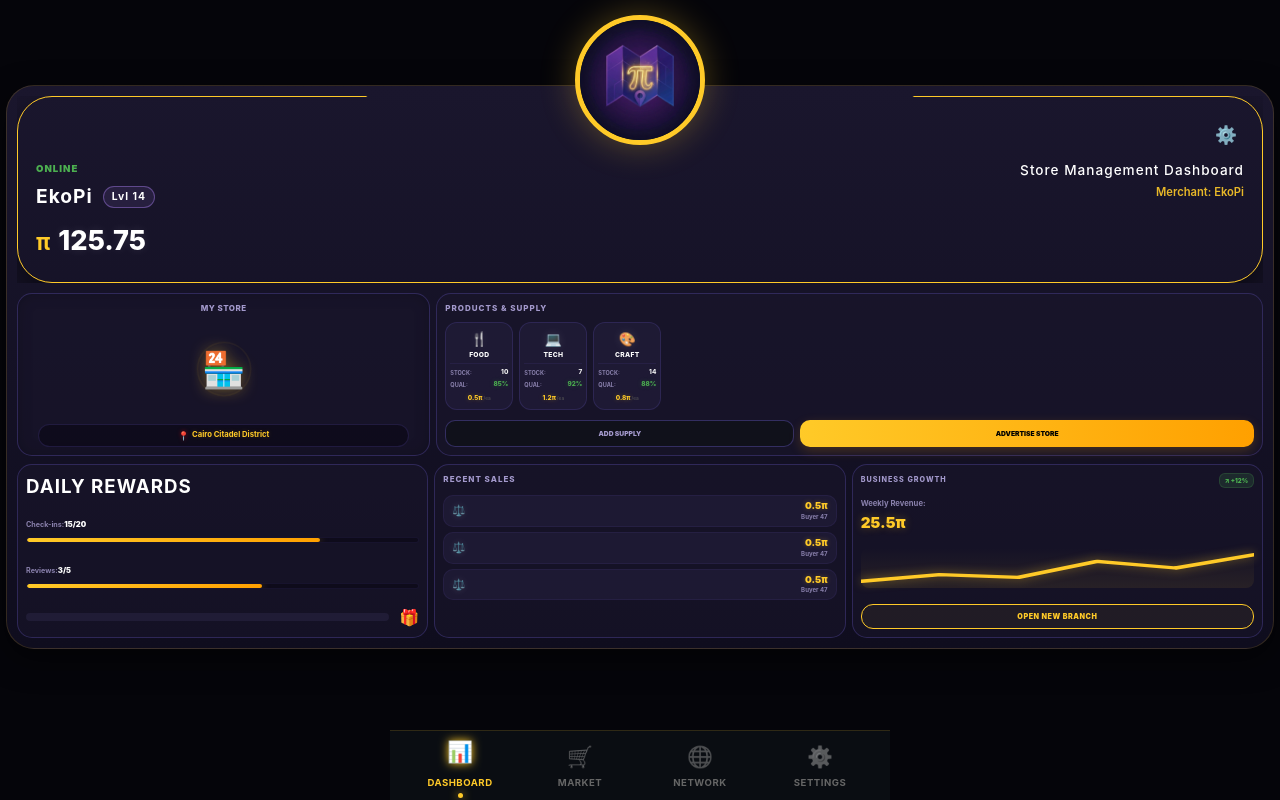
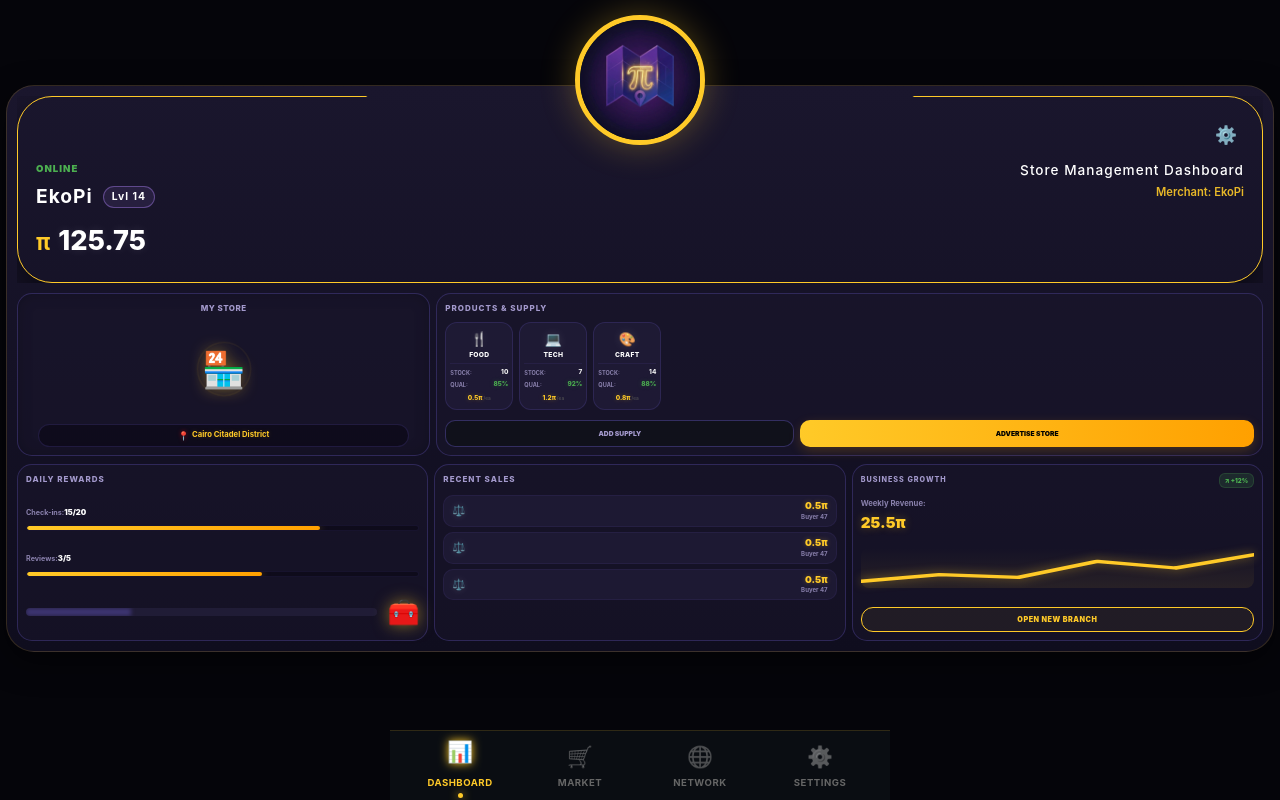
Before and after one commit to Maplypi-Official/maplypi-frontend, a React (Vite) app: page / in a window 1280 px wide. Built offline with nearby package versions, Linux system fonts and the light colour scheme; no server answers.

Commit message:
Update DailyRewards.tsx

```diff
--- a/src/components/DailyRewards/DailyRewards.tsx
+++ b/src/components/DailyRewards/DailyRewards.tsx
@@ -4,7 +4,7 @@ import './DailyRewards.css';
 const DailyRewards: React.FC = () => {
   return (
     <section className="ts-panel daily-reward-panel">
-      <h3>DAILY REWARDS</h3>
+      <h3 className="reward-title-mirror">DAILY REWARDS</h3>
 
       <div className="reward-content-wrapper">
         {/* شريط تسجيل الدخول */}
@@ -29,10 +29,14 @@ const DailyRewards: React.FC = () => {
           </div>
         </div>
 
-        {/* منطقة الصندوق (Chest) */}
+        {/* منطقة الصندوق (Chest) - تم استبدال الإيموجي بأيقونة فخمة */}
         <div className="chest-section">
-          <div className="empty-slot-track"></div>
-          <div className="reward-chest">🎁</div>
+          <div className="empty-slot-track">
+             <div className="inner-glow-track"></div>
+          </div>
+          <div className="reward-chest-mirror">
+             <span className="chest-icon">🧰</span> {/* يمكن استبدالها بصورة PNG لاحقاً */}
+          </div>
         </div>
       </div>
     </section>
```
